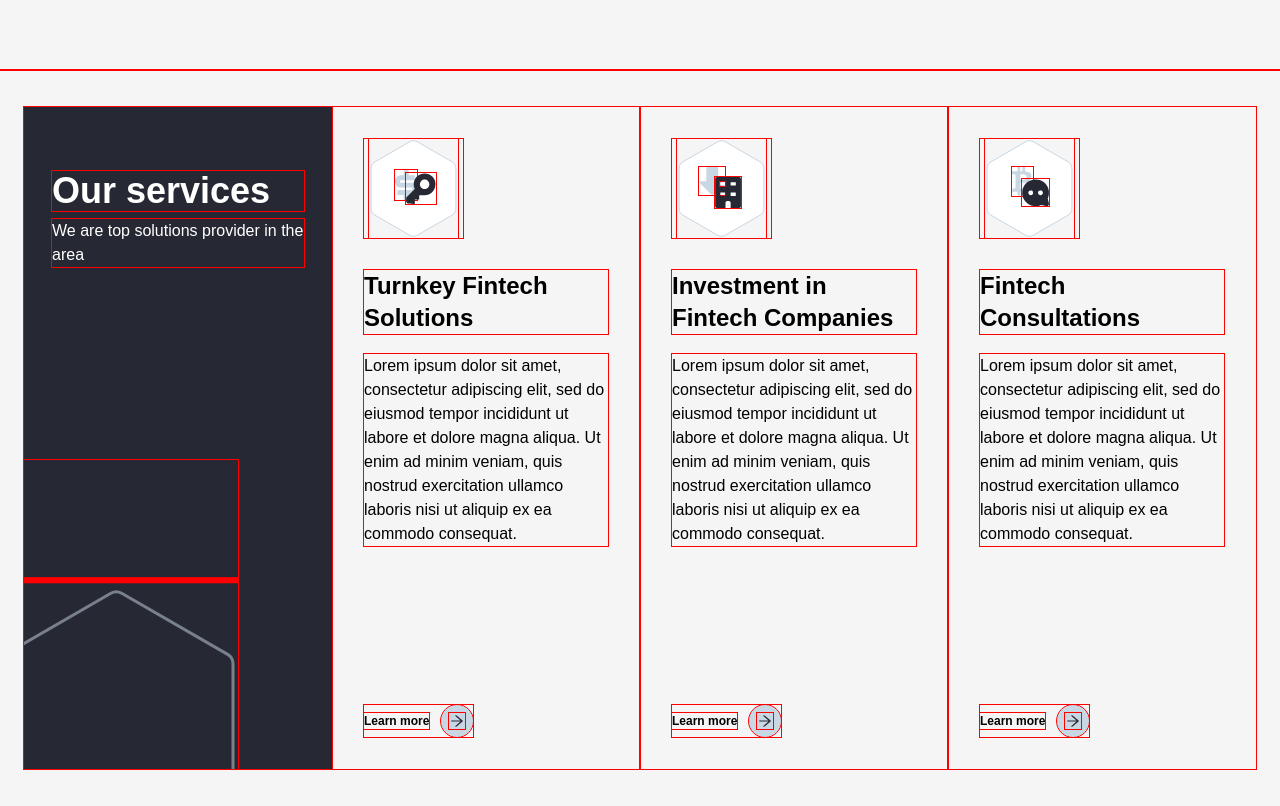
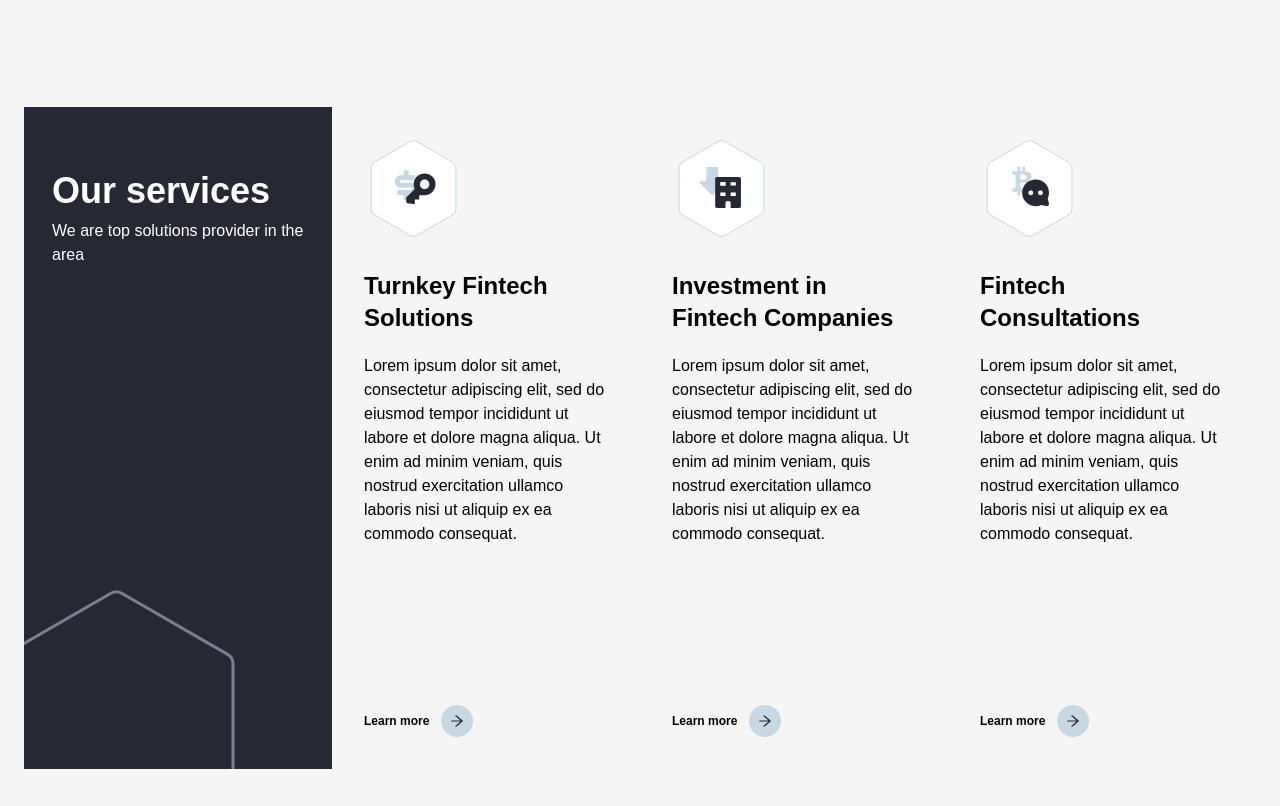
Before and after one commit to msinemkaya/fintech, a React (Create React App) app: page / in a window 1280 px wide. Shown: the part 730-1536 px from the top of the page. Built offline with nearby package versions, Linux system fonts and the light colour scheme.

Commit message:
feat: added some styling

```diff
--- a/src/components/Sections/ServiceSection.js
+++ b/src/components/Sections/ServiceSection.js
@@ -31,10 +31,10 @@ export default function ServiceSection(){
 
   return(
     <AppSection>
-        <GridBox className=' grid-cols-2 md:grid-cols-4 w-full h-[90%] gap-y-6'>
+        <GridBox className='grid-cols-2 semi-md:grid-cols-4 w-full h-[90%] gap-y-6'>
           <Container className='bg-primary-dark text-white relative overflow-hidden px-7 pt-16'>
             <Polygon className='absolute -bottom-1/3 -left-8 h-4/5 w-4/5'/>
-            <H3 className=' text-3xl md:text-4xl font-extrabold mb-2'>Our services</H3>
+            <H3 className='text-3xl md:text-4xl font-extrabold mb-2'>Our services</H3>
             <P>We are top solutions provider in the area</P>
           </Container>
           {cards.map((card, index) => (
--- a/src/index.css
+++ b/src/index.css
@@ -4,9 +4,9 @@
 
 @import url('https://fonts.googleapis.com/css2?family=Poppins:wght@300;400;500;600;700;800;900&display=swap');
 
-* {
+/* * {
   outline: 1px solid red;
-}
+} */
 
 * {
   @apply font-poppins
--- a/tailwind.config.js
+++ b/tailwind.config.js
@@ -16,6 +16,9 @@ module.exports = {
       },
       fontFamily: {
         'poppins': "'Poppins', sans-serif",
+      },
+      screens: {
+        'semi-md': '850px'
       }
     },
   },
```
